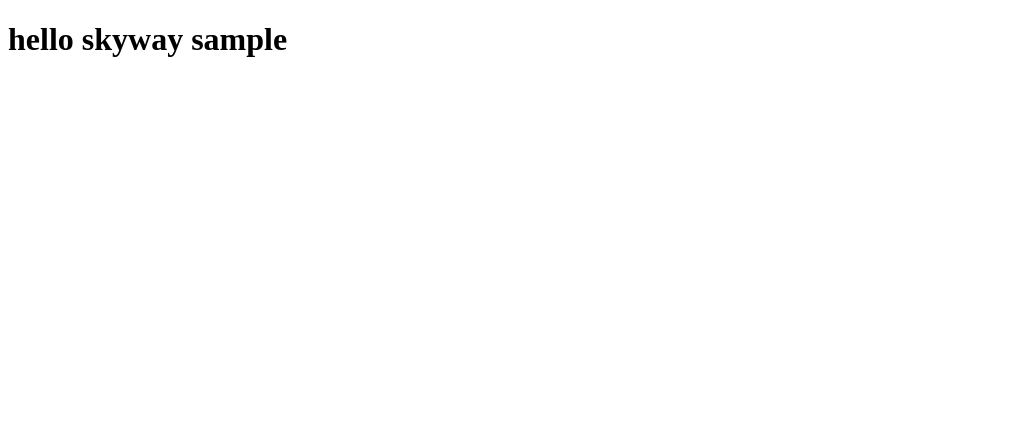
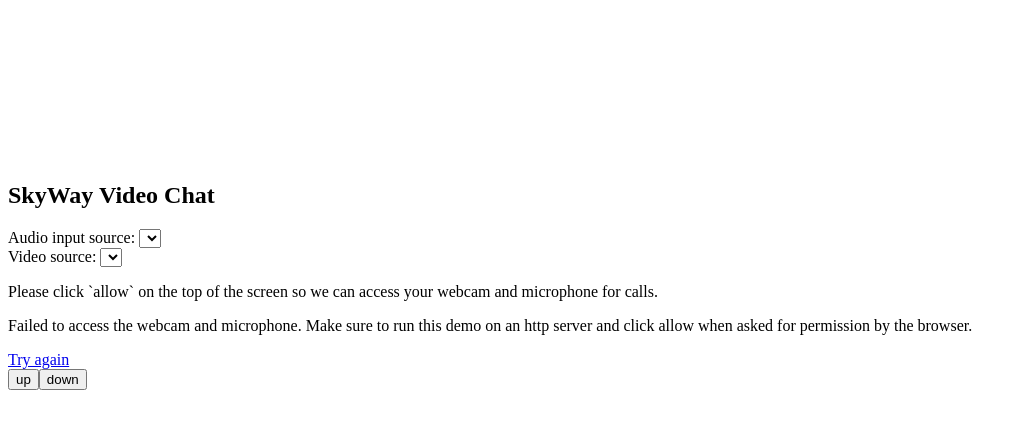
Before and after one commit to macinjoke/my-skyway-sample, a React app: page / in a window 1280 px wide. Shown: the top 428 px of the page, without its empty margins (0-1027 px from the left). Built offline with nearby package versions, Linux system fonts and the light colour scheme; the HTML template or start-up script is replaced by a standard one.

Commit message:
add components

```diff
--- a/package.json
+++ b/package.json
@@ -13,7 +13,8 @@
   },
   "dependencies": {
     "react": "^16.8.6",
-    "react-dom": "^16.8.6"
+    "react-dom": "^16.8.6",
+    "skyway-js": "^1.4.0"
   },
   "devDependencies": {
     "@types/react": "^16.8.20",
--- a/src/components/App.tsx
+++ b/src/components/App.tsx
@@ -1,9 +1,38 @@
-import React from 'react'
+import React, { useState } from 'react'
+import Step1 from './Step1'
+import Step2 from './Step2'
+import Step3 from './Step3'
 
-const App: React.FC = () => (
-  <div>
-    <h1>hello skyway sample</h1>
-  </div>
-)
+const App: React.FC = () => {
+  const [step, setStep] = useState(1)
+
+  return (
+    <div className="pure-g">
+      <div className="pure-u-2-3">
+        <video autoPlay></video>
+        <video muted autoPlay></video>
+      </div>
+
+      <div className="pure-u-1-3">
+        <h2>SkyWay Video Chat</h2>
+
+        <div className="select">
+          <label htmlFor="audioSource">Audio input source: </label>
+          <select id="audioSource"></select>
+        </div>
+
+        <div className="select">
+          <label htmlFor="videoSource">Video source: </label>
+          <select id="videoSource"></select>
+        </div>
+        {step === 1 && <Step1 />}
+        {step === 2 && <Step2 />}
+        {step === 3 && <Step3 />}
+        <button onClick={() => setStep(step + 1)}>up</button>
+        <button onClick={() => setStep(step - 1)}>down</button>
+      </div>
+    </div>
+  )
+}
 
 export default App
--- /dev/null
+++ b/src/components/Step1.tsx
@@ -0,0 +1,24 @@
+import React from 'react'
+
+const Step1 = () => {
+  return (
+    <div id="step1">
+      <p>
+        Please click `allow` on the top of the screen so we can access your
+        webcam and microphone for calls.
+      </p>
+      <div id="step1-error">
+        <p>
+          Failed to access the webcam and microphone. Make sure to run this demo
+          on an http server and click allow when asked for permission by the
+          browser.
+        </p>
+        <a href="#" className="pure-button pure-button-error" id="step1-retry">
+          Try again
+        </a>
+      </div>
+    </div>
+  )
+}
+
+export default Step1
--- /dev/null
+++ b/src/components/Step2.tsx
@@ -0,0 +1,21 @@
+import React from 'react'
+
+const Step2 = () => {
+  return (
+    <div id="step2">
+      <p>
+        Your id: <span id="my-id">...</span>
+      </p>
+      <p>Share this id with others so they can call you.</p>
+      <h3>Make a call</h3>
+      <form id="make-call" className="pure-form">
+        <input type="text" placeholder="Call user id..." id="callto-id" />
+        <button className="pure-button pure-button-success" type="submit">
+          Call
+        </button>
+      </form>
+    </div>
+  )
+}
+
+export default Step2
--- /dev/null
+++ b/src/components/Step3.tsx
@@ -0,0 +1,18 @@
+import React from 'react'
+
+const Step3 = () => {
+  return (
+    <div id="step3">
+      <p>
+        Currently in call with <span id="their-id">...</span>
+      </p>
+      <p>
+        <a href="#" className="pure-button pure-button-error" id="end-call">
+          End call
+        </a>
+      </p>
+    </div>
+  )
+}
+
+export default Step3
```
Also changed, not shown: 1 other file (tests, documents, lock files or other folders).
